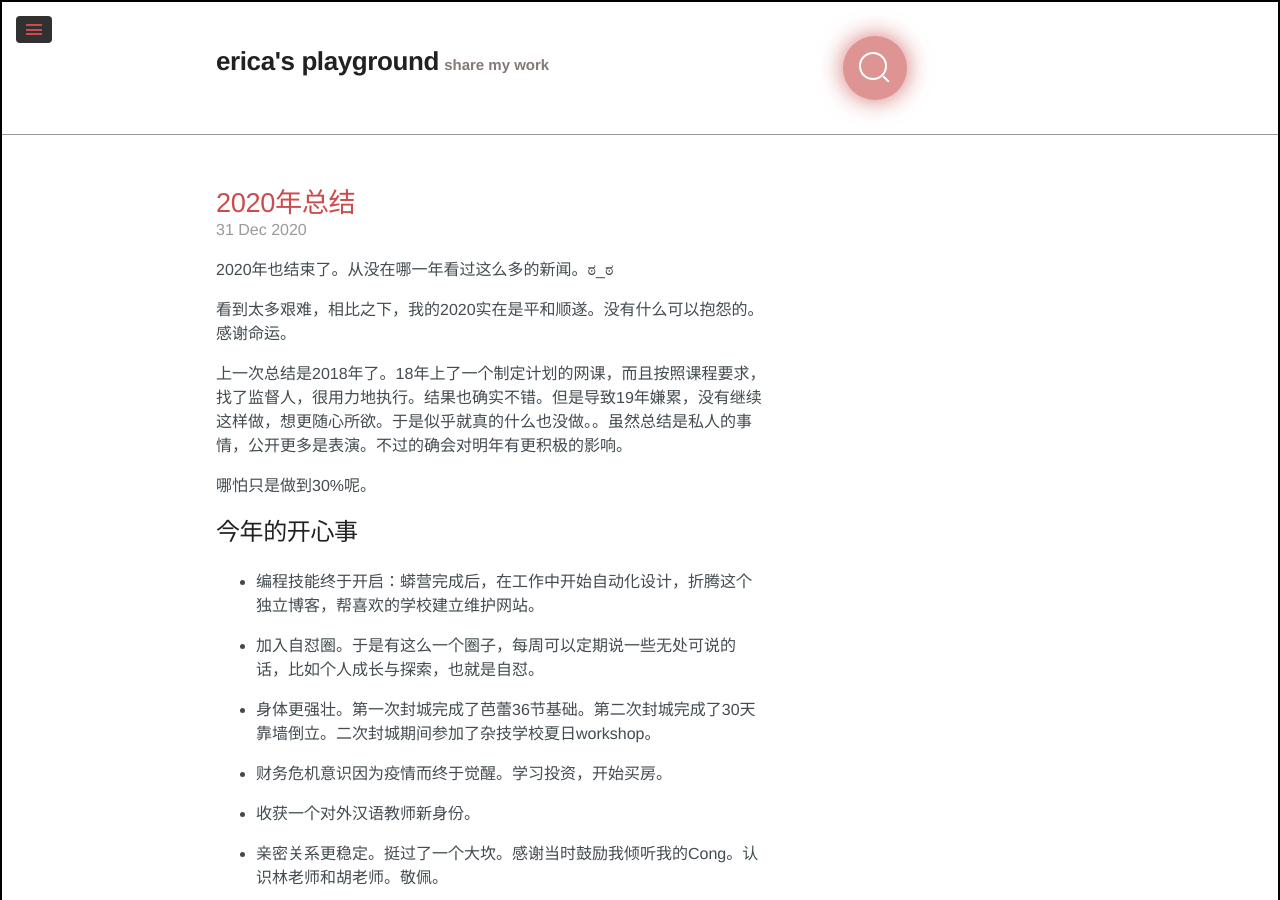
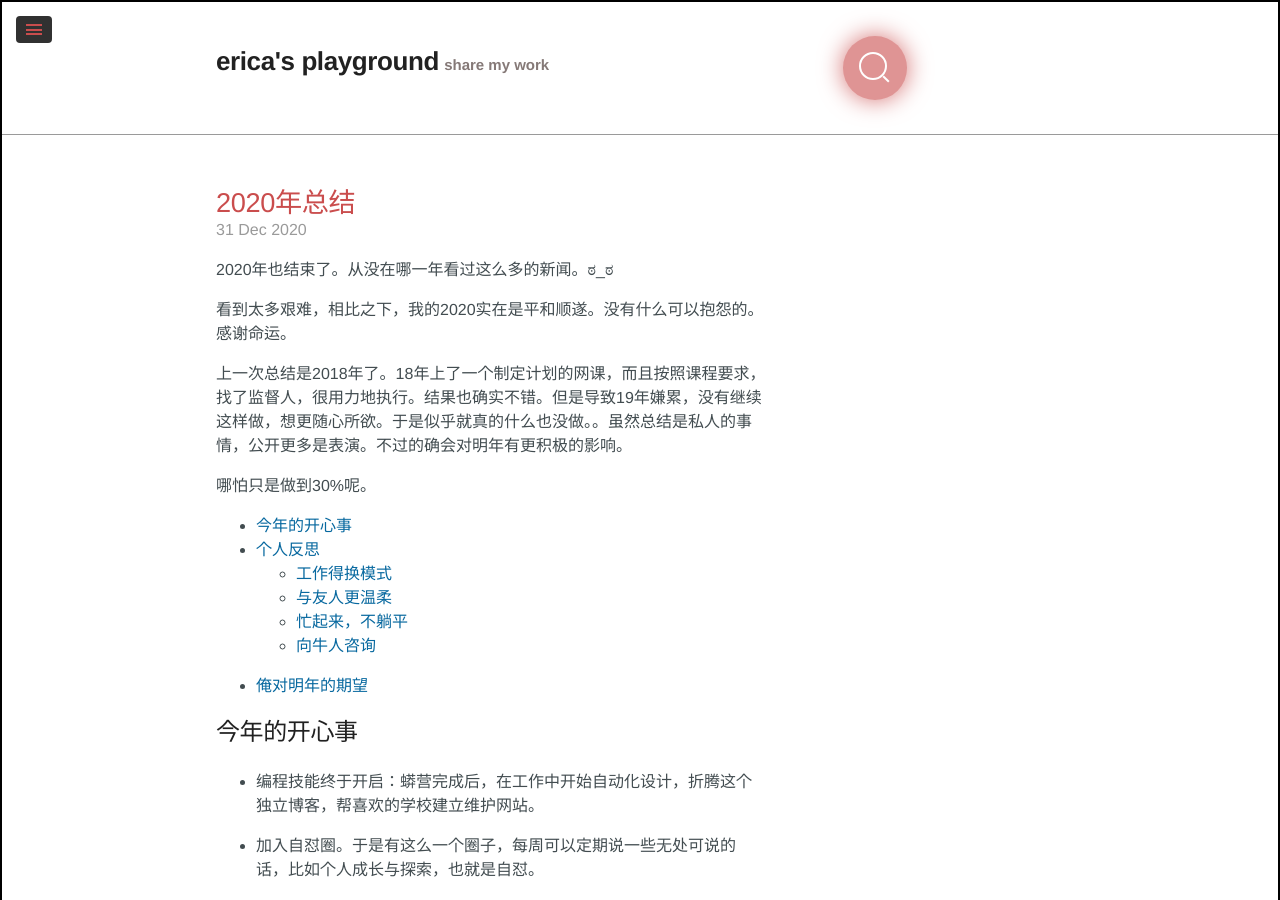
Before and after one commit to ericazhan/ericazhan.github.io, a Jekyll site: the page built from _posts/2020-12-31-summary.md, in a window 1280 px wide and 900 px high. Built offline with Jekyll 4.4.1, drawn with Linux system fonts in a browser that asks for light colours; some web fonts are replaced; comment, search, counter and statistics services are not loaded; some of the changed lines change nothing that is shown.

Commit message:
🤸‍♀️ UPDATE:

```diff
--- a/_posts/2020-12-31-summary.md
+++ b/_posts/2020-12-31-summary.md
@@ -14,6 +14,7 @@ tags: [成长,生活]
 
 哪怕只是做到30%呢。
 
+* TOC
 {:toc}
 
 ## 今年的开心事
```
Also changed, not shown: images/201231.jpg (added).
